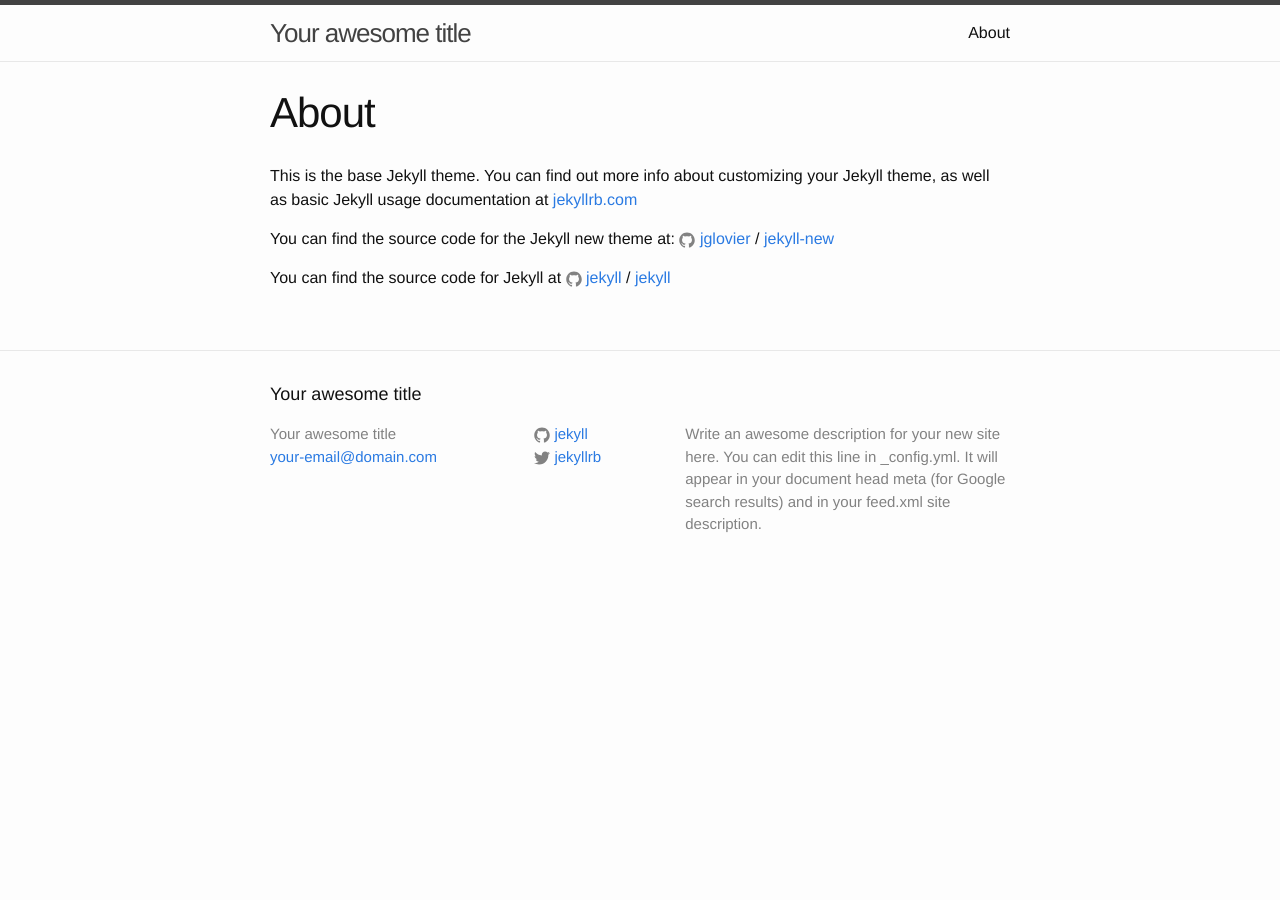
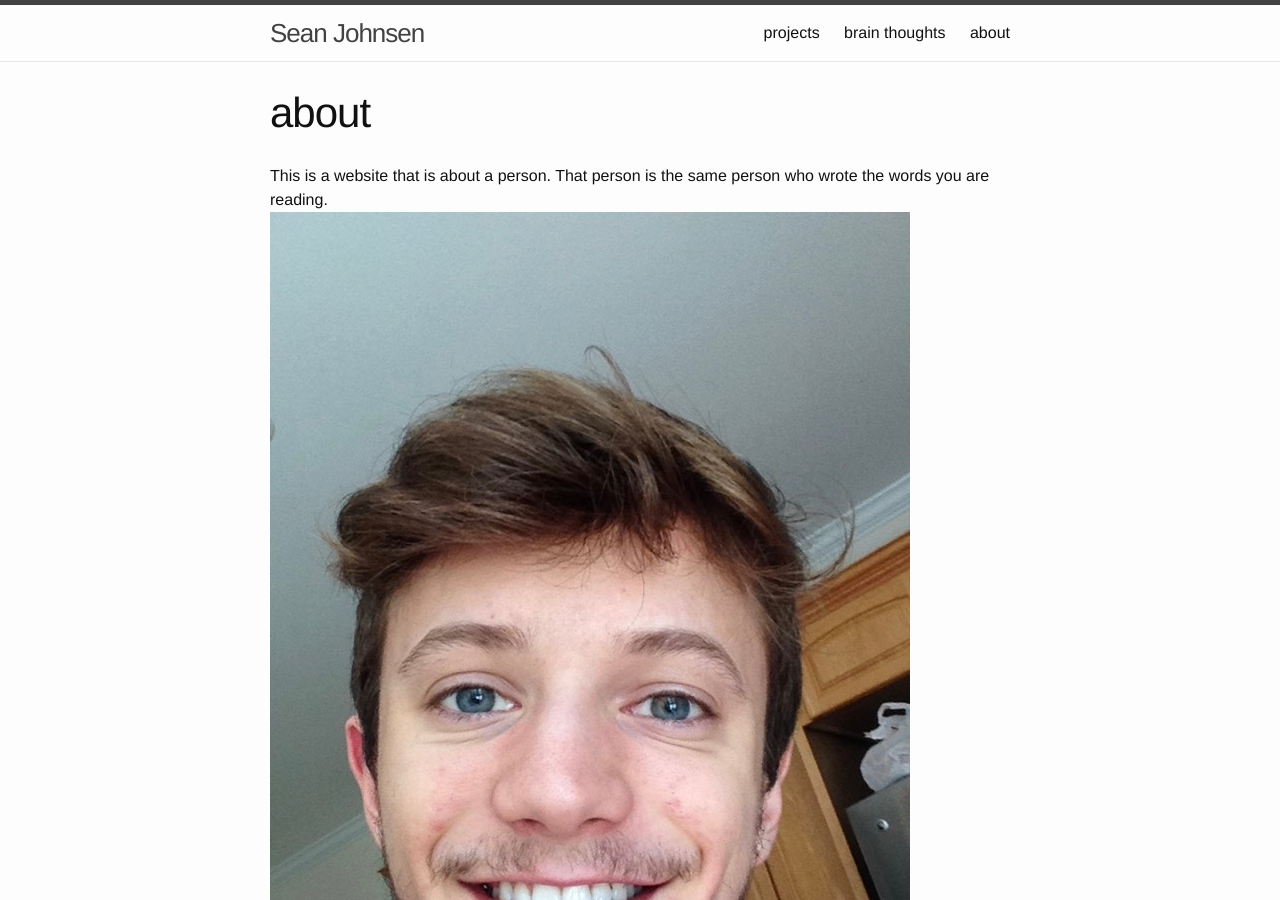
Before and after one commit to half-adder/half-adder.github.io, a Jekyll site: the page built from about/index.html, in a window 1280 px wide and 900 px high. Built offline with Jekyll 4.4.1, drawn with Linux system fonts in a browser that asks for light colours; some of the changed text lies outside the part shown.

Commit message:
basic restructuring and add a small amount of content

```diff
--- a/_config.yml
+++ b/_config.yml
@@ -6,16 +6,16 @@
 # 'jekyll serve'. If you change this file, please restart the server process.
 
 # Site settings
-title: Your awesome title
-email: your-email@domain.com
+title: Sean Johnsen
+email: seanjohnsen96@gmail.com
 description: > # this means to ignore newlines until "baseurl:"
-  Write an awesome description for your new site here. You can edit this
-  line in _config.yml. It will appear in your document head meta (for
-  Google search results) and in your feed.xml site description.
+  Hello there! My name's Sean. I'm a student at Northeastern University and I study
+  the amazing subject known as Computer Science. I'm currently being an intern at
+  TripAdvisor.
 baseurl: "" # the subpath of your site, e.g. /blog
-url: "http://yourdomain.com" # the base hostname & protocol for your site
-twitter_username: jekyllrb
-github_username:  jekyll
+url: "http://seanjohnsen.com" # the base hostname & protocol for your site
+twitter_username: seanjohnsen96
+github_username:  seanjohnsen
 
 # Build settings
 markdown: kramdown
--- a/about.md
+++ /dev/null
@@ -1,15 +0,0 @@
----
-layout: page
-title: About
-permalink: /about/
----
-
-This is the base Jekyll theme. You can find out more info about customizing your Jekyll theme, as well as basic Jekyll usage documentation at [jekyllrb.com](http://jekyllrb.com/)
-
-You can find the source code for the Jekyll new theme at:
-{% include icon-github.html username="jglovier" %} /
-[jekyll-new](https://github.com/jglovier/jekyll-new)
-
-You can find the source code for Jekyll at
-{% include icon-github.html username="jekyll" %} /
-[jekyll](https://github.com/jekyll/jekyll)
--- /dev/null
+++ b/about/index.html
@@ -0,0 +1,10 @@
+---
+layout: page
+title: about
+---
+
+This is a website that is about a person. That person is the same person who wrote the words you are reading.
+
+<div class='right-sidebar'>
+  <img src="/assets/selfie.jpg">
+</div>
--- a/index.html
+++ b/index.html
@@ -4,7 +4,7 @@ layout: default
 
 <div class="home">
 
-  <h1 class="page-heading">Posts</h1>
+  <!-- <h1 class="page-heading">Posts</h1>
 
   <ul class="post-list">
     {% for post in site.posts %}
@@ -16,7 +16,7 @@ layout: default
         </h2>
       </li>
     {% endfor %}
-  </ul>
+  </ul> -->
 
   <p class="rss-subscribe">subscribe <a href="{{ "/feed.xml" | prepend: site.baseurl }}">via RSS</a></p>
 
--- /dev/null
+++ b/projects/index.html
@@ -0,0 +1,4 @@
+---
+layout: default
+title: projects
+---
```
Also changed, not shown: _posts/2016-06-29-first-post.markdown (added, +7 -0 lines), brainthoughts/index.html (added, +23 -0 lines), assets/selfie.jpg (added), 2 other files.
